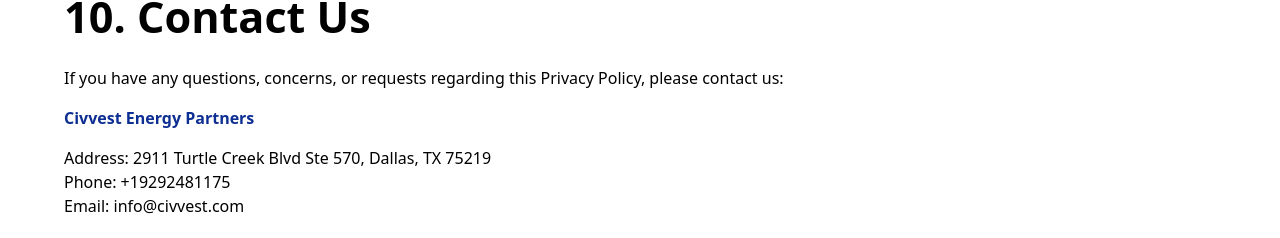
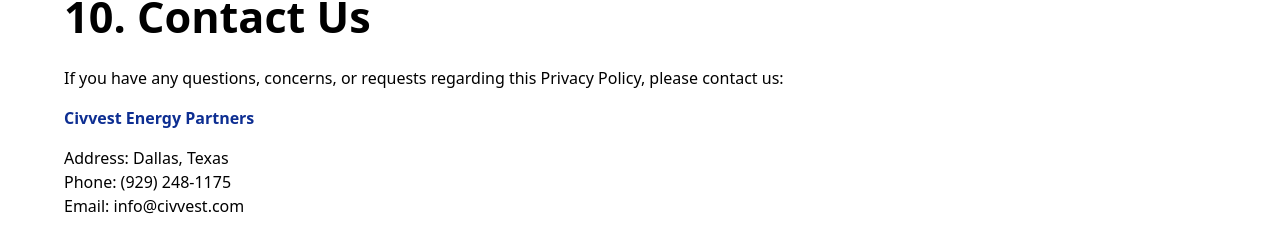
Before and after one commit to frankkdesmondd/civvest, a React (Vite) app in the folder frontend/: page /privacy-policy in a window 1280 px wide. Shown: the part 2391-2629 px from the top of the page. Built offline with nearby package versions, Linux system fonts and the light colour scheme; no server answers.

Commit message:
Update PrivacyPolicy.tsx

```diff
--- a/frontend/src/pages/PrivacyPolicy.tsx
+++ b/frontend/src/pages/PrivacyPolicy.tsx
@@ -142,8 +142,8 @@
           <p className='flex flex-wrap'> If you have any questions, concerns, or requests regarding this Privacy Policy, please contact us:</p>
           <p className='flex font-bold text-[#0d2e92]'>Civvest Energy Partners</p>
           <div className=''>
-            <p> Address: 2911 Turtle Creek Blvd Ste 570, Dallas, TX 75219</p>
-            <p>Phone: +19292481175</p>
+            <p> Address: Dallas, Texas</p>
+            <p>Phone: (929) 248-1175</p>
             <p>Email: info@civvest.com</p>
           </div>
           <p>Thank you for using civvest.com and agreeing to our Terms of Service.</p>
```
